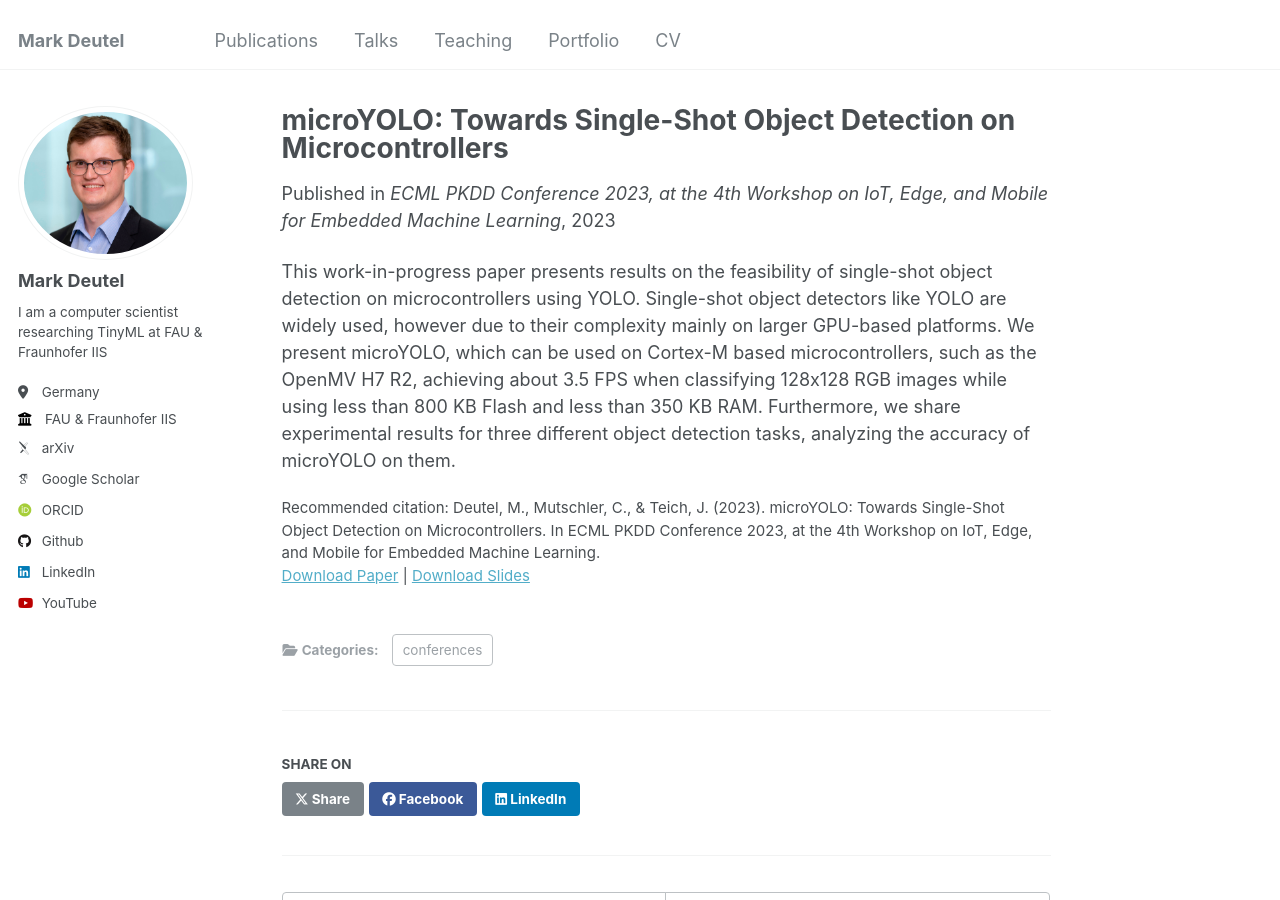
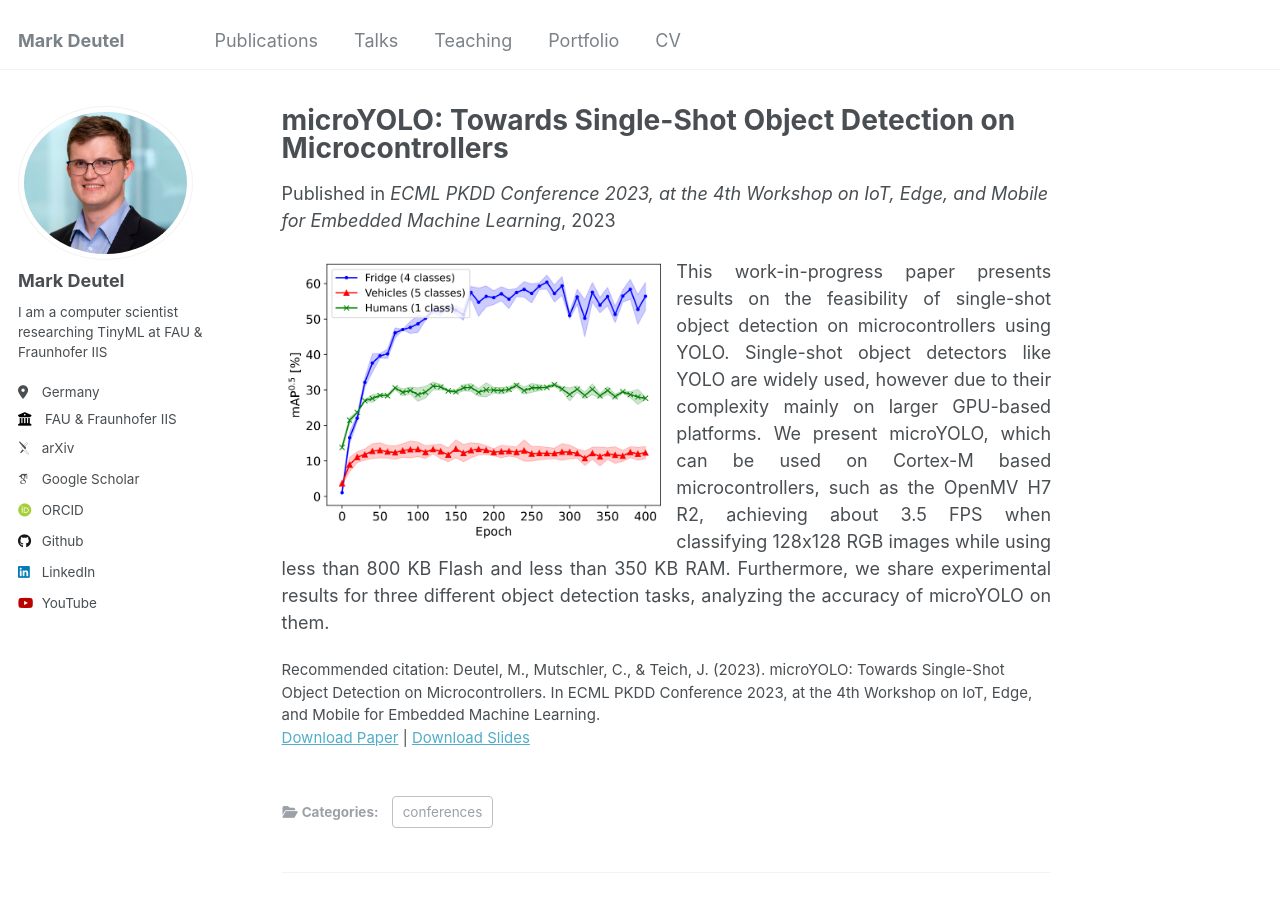
Before and after one commit to markdeutel/markdeutel.github.io, a Jekyll site: the page built from _publications/2023-09-18-micro-yolo.md, in a window 1280 px wide and 900 px high. Built offline with Jekyll 4.4.1, drawn with Linux system fonts in a browser that asks for light colours; some web fonts are replaced.

Commit message:
[ADD] added highlight figures to publications

```diff
--- a/_layouts/single.html
+++ b/_layouts/single.html
@@ -45,7 +45,14 @@ layout: default
       {% endunless %}
 
       <section class="page__content" itemprop="text">
-        {{ content }}
+        {% if page.highlight %}
+          <div>
+            <img src="{{ page.highlight }}" width="50%" style="float: left; margin: 0 10px 0 0;"/>
+            <div style="text-align: justify;">{{ content }}</div>
+          </div>
+        {% else %}
+          <div style="text-align: justify;">{{ content }}</div>
+        {% endif %}
 
         {% if page.citation and page.paperurl and page.slidesurl and page.openurl %}
           <p style="font-size: smaller">Recommended citation: {{ page.citation }}<br /><a href="{{ page.paperurl }}">Download Paper</a> | <a href="{{ page.openurl }}">Download Paper (open)</a> | <a href="{{ page.slidesurl }}">Download Slides</a></p>
--- a/_publications/2023-09-18-micro-yolo.md
+++ b/_publications/2023-09-18-micro-yolo.md
@@ -8,6 +8,7 @@ date: 2023-09-18
 venue: 'ECML PKDD Conference 2023, at the 4th Workshop on IoT, Edge, and Mobile for Embedded Machine Learning'
 paperurl: 'https://arxiv.org/pdf/2408.15865'
 slidesurl: '../files/tinyYOLO_item23_presentation.pdf'
+highlight: '../files/microyolo_highlight.png'
 citation: 'Deutel, M., Mutschler, C., & Teich, J. (2023). microYOLO: Towards Single-Shot Object Detection on Microcontrollers. In ECML PKDD Conference 2023, at the 4th Workshop on IoT, Edge, and Mobile for Embedded Machine Learning.'
 ---
 
```
Also changed, not shown: _includes/archive-single.html (+9 -2 lines), _publications/2023-03-20-efficient-dnn-deployment-on-mcus.md (+1 -0 lines), _publications/2023-03-23-multi-objective-bayes-op-tinyml.md (+1 -0 lines), _publications/2024-07-15-on-device-training.md (+1 -0 lines), files/energy_efficient_deployment_highlight.png (added), files/microyolo_highlight.png (added), files/moopt_highlight.png (added), files/on_device_training_highlight.png (added).
